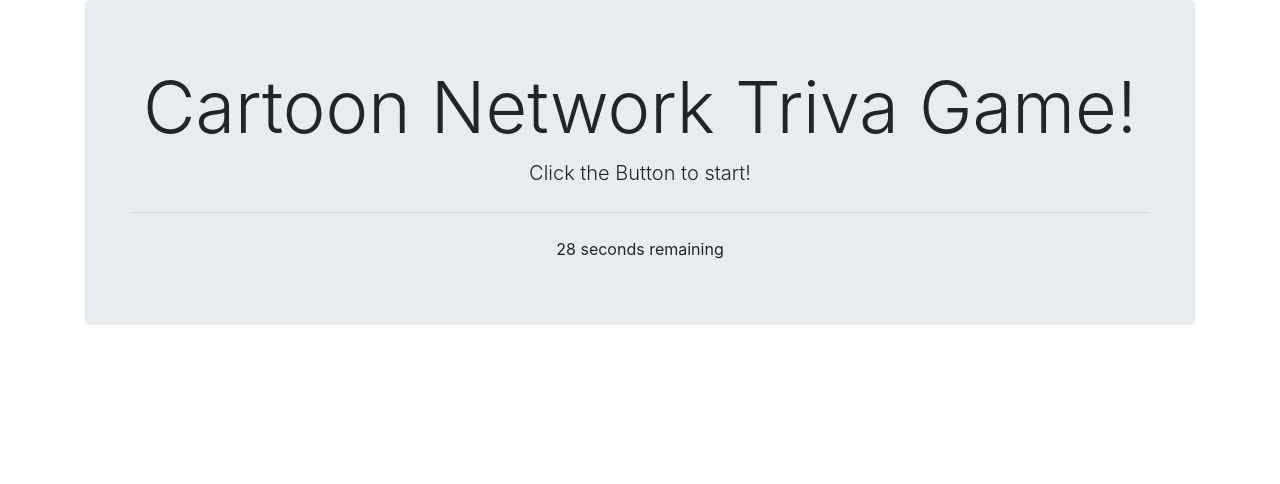
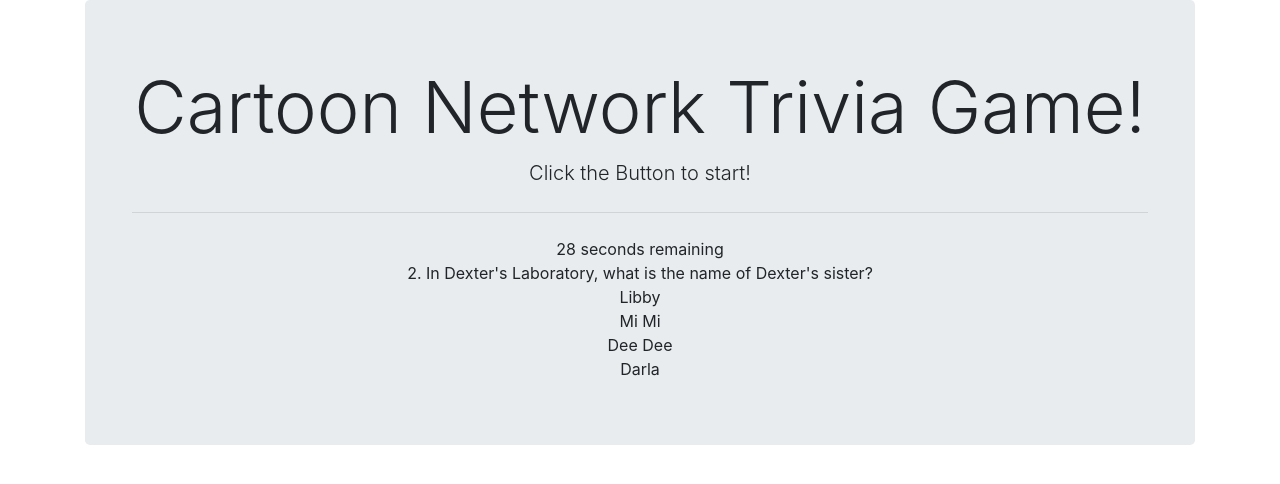
Before and after one commit to connellkate/TrivaGame, a plain HTML site: page index.html in a window 1280 px wide. Both pictures are taken after a click on the button "Start!". Drawn offline with nearby package versions, Linux system fonts and the light colour scheme.

Commit message:
working on questions

```diff
--- a/assests/javascript/app.js
+++ b/assests/javascript/app.js
@@ -103,20 +103,29 @@ console.log ("Question Pages!");
 
 // Reset DOM //
 
-$('#questionsOnPage').empty();
-$('#answersOnPage').remove();
-$('#gif').empty();
+// $('#questionsOnPage').empty();
+// $('#answersOnPage').remove();
+// $('#gif').empty();
 
-$('#questionsonPage').text(questions[0]);
+$('#questionsOnPage').text(questions[1].question);
+
+
+selectedSet = questions[1];
+
+
+console.log(selectedSet);
+
+$('#question').text(selectedSet.question);
 
 
 
-for (let i = 0; i < questions.choices.length; i++) {
+for (let i = 0; i < selectedSet.choices.length; i++) {
   let userPick = $('<div>');
   userPick.addClass('answers');
-  userPick.text(selectedSet.options[i]);
+  userPick.text(selectedSet.choices[i]);
   userPick.attr("data-value", (i + 1));
   $('#answersOnPage').append(userPick);
+
 
 
 }
--- a/index.html
+++ b/index.html
@@ -4,7 +4,7 @@
     <head>
         <meta charset="utf-8" />
         <meta http-equiv="X-UA-Compatible" content="IE=edge">
-        <title>Triva Game</title>
+        <title>Trivia Game</title>
         <meta name="viewport" content="width=device-width, initial-scale=1">
         <link rel="stylesheet" href="https://stackpath.bootstrapcdn.com/bootstrap/4.1.3/css/bootstrap.min.css"
             integrity="sha384-MCw98/SFnGE8fJT3GXwEOngsV7Zt27NXFoaoApmYm81iuXoPkFOJwJ8ERdknLPMO" crossorigin="anonymous">
@@ -23,7 +23,7 @@
             <!--Jumbotron-->
             <div class="jumbotron">
                 <div class="container">
-                    <h1 class="display-3">Cartoon Network Triva Game!</h1>
+                    <h1 class="display-3">Cartoon Network Trivia Game!</h1>
                     <p class="lead">Click the Button to start!</p>
                     <hr class="my-4">
                     <p class="lead">
```
